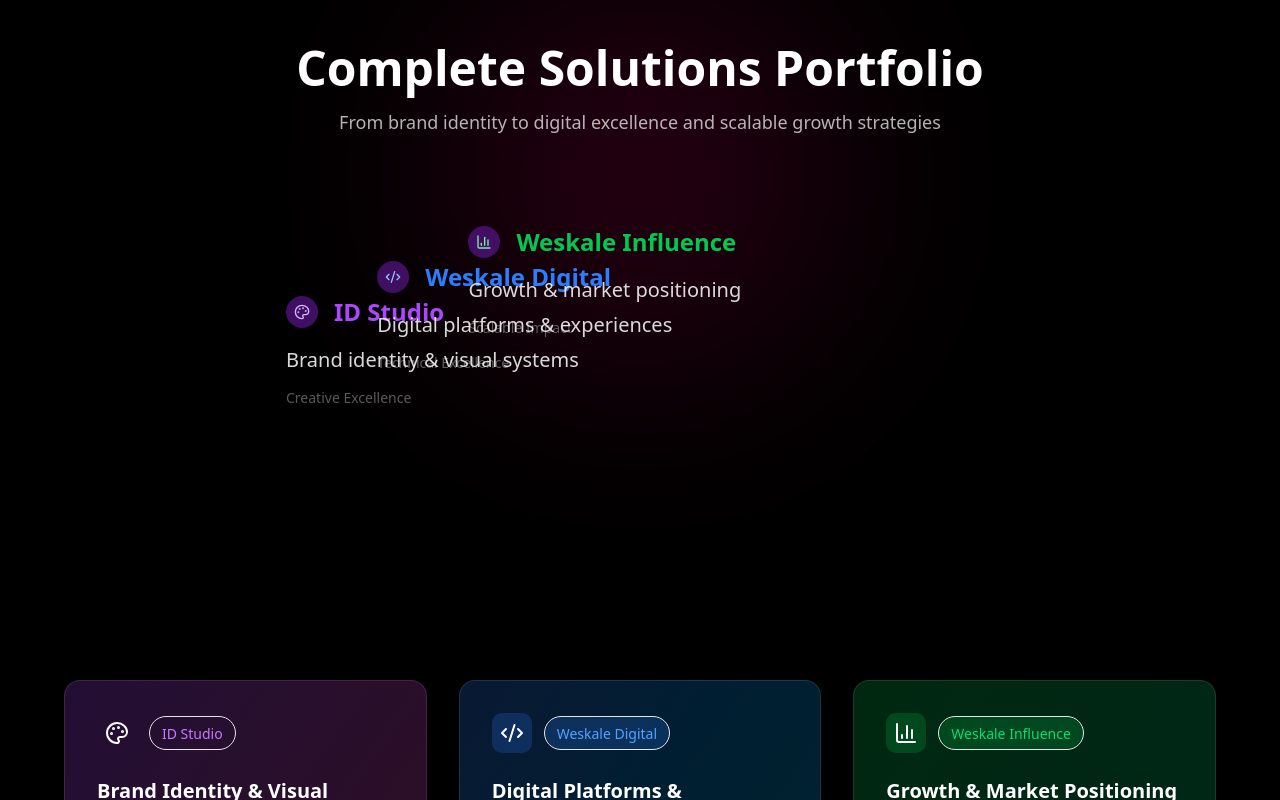
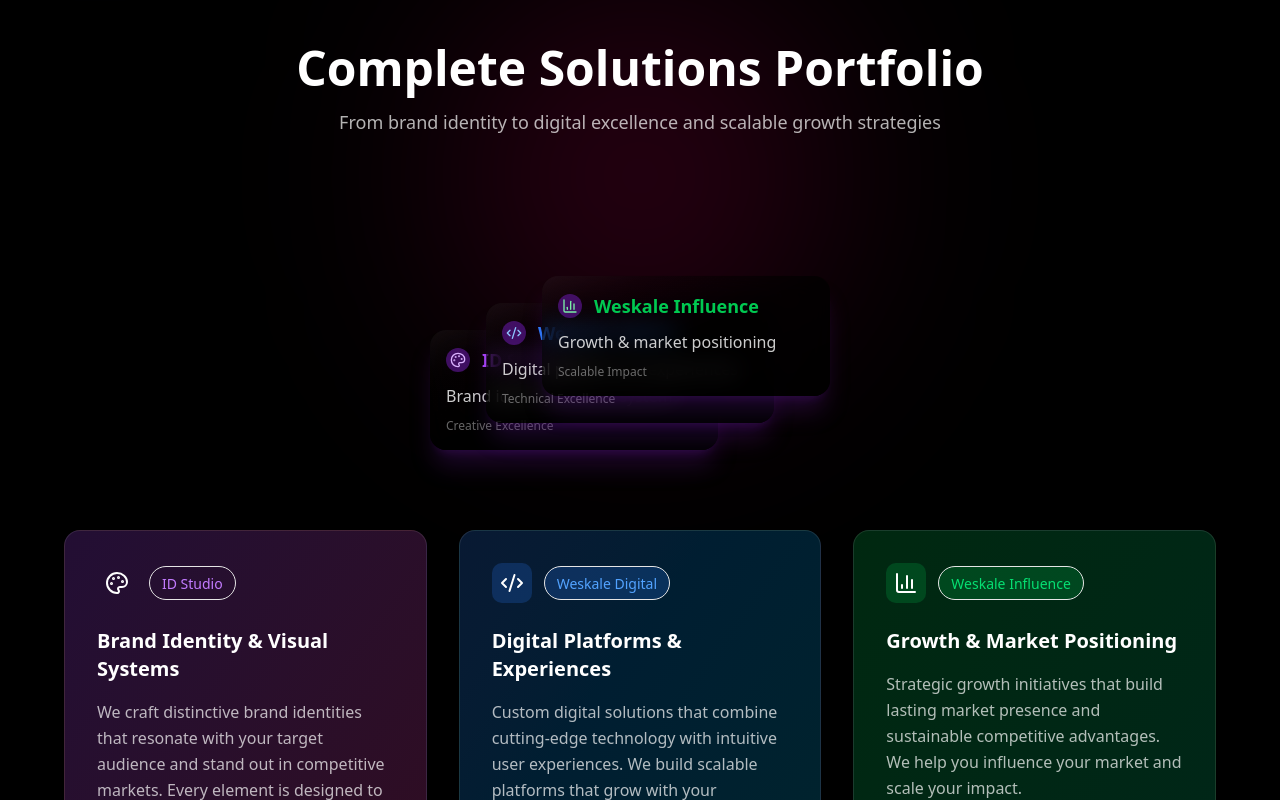
Before and after one commit to LeOuazz/Weskale, a Next.js app: page /solutions in a window 1280 px wide. Shown: the part 594-1394 px from the top of the page. Built offline with nearby package versions, Linux system fonts and the light colour scheme.

Commit message:
final push

```diff
--- a/src/app/component/display-cards.tsx
+++ b/src/app/component/display-cards.tsx
@@ -1,8 +1,10 @@
+"use client";
+
 "use client";
 import React, { useState } from "react";
-import { motion, useInView, AnimatePresence } from "framer-motion";
+import { motion, AnimatePresence } from "framer-motion";
+import { cn } from "@/lib/utils"; // assuming you use your util for cn()
 import { Sparkles } from "lucide-react";
-import { cn } from "@/lib/utils";
 
 interface DisplayCardProps {
   className?: string;
@@ -23,109 +25,86 @@
 const colorVariants = {
   purple: {
     bg: "bg-purple-900/70",
-    ring: "ring-purple-500/40",
+    ring: "ring-purple-500/30",
     text: "text-purple-300",
-    shadow: "shadow-purple-900/40",
+    shadow: "shadow-purple-900/30",
   },
   blue: {
     bg: "bg-blue-900/70",
-    ring: "ring-blue-500/40",
+    ring: "ring-blue-500/30",
     text: "text-blue-300",
-    shadow: "shadow-blue-900/40",
+    shadow: "shadow-blue-900/30",
   },
   green: {
     bg: "bg-green-900/70",
-    ring: "ring-green-500/40",
+    ring: "ring-green-500/30",
     text: "text-green-300",
-    shadow: "shadow-green-900/40",
+    shadow: "shadow-green-900/30",
   },
 };
 
-// Use this for your main hero cards section:
 export default function DisplayCards({ cards }: DisplayCardsProps) {
   const [openIdx, setOpenIdx] = useState<number | null>(null);
-  const ref = React.useRef<HTMLDivElement>(null);
-  const isInView = useInView(ref, { once: true, margin: "-20% 0px" });
 
-  // Card size: Make them bold & larger (responsive)
-  const cardWidth = "w-[25rem] max-w-[92vw] min-h-[230px] md:w-[27rem] md:min-h-[260px] xl:w-[30rem] xl:min-h-[320px]";
-
-  // Desktop stacking offsets (spread/fan look)
-  const desktopStack = [
+  // Spacing for "stacked" cards on desktop
+  const desktopPositions = [
     "left-0 bottom-0 z-10",
-    "left-20 bottom-9 z-20",
-    "left-40 bottom-18 z-30",
+    "left-14 bottom-8 z-20",
+    "left-28 bottom-16 z-30",
   ];
 
-  // Animation (stagger, fly in & scale)
-  const cardVariants = (delay: number) => ({
-    hidden: { opacity: 0, y: 70, scale: 0.93 },
-    visible: {
-      opacity: 1,
-      y: 0,
-      scale: 1,
-      transition: {
-        delay,
-        duration: 0.75,
-        type: "spring",
-        stiffness: 110,
-        damping: 18,
-      },
-    },
-  });
-
+  // Responsive: show vertical on mobile
   return (
-      <div
-          ref={ref}
-          className="relative flex items-end justify-center h-[380px] md:h-[370px] xl:h-[400px] select-none"
-      >
-        {/* Mobile: vertical stack, bigger */}
-        <div className="flex flex-col gap-8 md:hidden w-full">
+      <div className="relative w-full flex items-end justify-center min-h-[250px] md:min-h-[250px] max-w-2xl mx-auto select-none">
+        {/* Mobile: vertical stack */}
+        <div className="flex flex-col gap-6 md:hidden w-full">
           {cards?.map((card, idx) => {
             const color = card.color ?? "purple";
             return (
                 <motion.div
                     key={idx}
                     className={cn(
-                        "relative w-full rounded-3xl border-2 border-white/10 bg-black/90 backdrop-blur-lg shadow-2xl cursor-pointer px-6 py-7",
-                        cardWidth,
+                        "relative w-full rounded-2xl border-2 border-white/10 bg-black/80 backdrop-blur-lg shadow-lg cursor-pointer px-5 py-6 transition-all duration-300",
                         colorVariants[color].shadow,
-                        openIdx === idx ? `ring-2 ${colorVariants[color].ring}` : "hover:ring-1 hover:ring-white/20",
-                        openIdx === idx ? "z-40 scale-105" : "hover:scale-101"
+                        openIdx === idx ? `ring-2 ${colorVariants[color].ring}` : "",
+                        openIdx === idx ? "z-40 scale-105" : "hover:scale-102"
                     )}
-                    initial="hidden"
-                    animate={isInView ? "visible" : "hidden"}
-                    variants={cardVariants(idx * 0.18)}
                     onClick={() => setOpenIdx(openIdx === idx ? null : idx)}
+                    initial={{ opacity: 0, y: 18 }}
+                    animate={{ opacity: 1, y: 0 }}
+                    transition={{ duration: 0.45, type: "spring", stiffness: 140 }}
                 >
                   <CardContent card={card} open={openIdx === idx} />
                 </motion.div>
             );
           })}
         </div>
-        {/* Desktop: stacked, animated, fanned */}
-        <div className="hidden md:block relative w-[600px] xl:w-[740px] h-[320px]">
+        {/* Desktop: layered cards */}
+        <div className="hidden md:block relative w-[420px] min-h-[240px]">
           {cards?.map((card, idx) => {
             const color = card.color ?? "purple";
             return (
                 <motion.div
                     key={idx}
                     className={cn(
-                        "absolute transition-all duration-700 ease-[cubic-bezier(.22,1,.36,1)] rounded-3xl cursor-pointer",
-                        cardWidth,
+                        "absolute transition-all duration-500 ease-[cubic-bezier(.22,1,.36,1)] w-[18rem] shadow-xl rounded-2xl cursor-pointer",
                         colorVariants[color].shadow,
-                        desktopStack[idx],
-                        openIdx === idx ? `ring-2 ${colorVariants[color].ring} z-40 scale-105` : "hover:scale-101",
-                        openIdx !== null && openIdx !== idx ? "blur-[2.5px] grayscale-[55%] opacity-70 z-0" : ""
+                        desktopPositions[idx],
+                        openIdx === idx ? `ring-2 ${colorVariants[color].ring} z-40 scale-105` : "hover:scale-102",
+                        openIdx !== null && openIdx !== idx ? "blur-[2px] grayscale-[60%] opacity-70 z-0" : ""
                     )}
-                    initial="hidden"
-                    animate={isInView ? "visible" : "hidden"}
-                    variants={cardVariants(idx * 0.21)}
+                    style={{
+                      left: `${idx * 3.5}rem`,
+                      bottom: `${idx * 1.7}rem`,
+                    }}
                     onClick={() => setOpenIdx(openIdx === idx ? null : idx)}
-                    style={{
-                      left: `calc(${idx * 5.7}rem)`,
-                      bottom: `${idx * 2.2}rem`,
+                    initial={{ opacity: 0, y: 22, scale: 0.96 }}
+                    animate={{
+                      opacity: 1,
+                      y: openIdx === idx ? -16 : 0,
+                      scale: openIdx === idx ? 1.08 : 1,
                     }}
+                    transition={{ duration: 0.45, type: "spring", stiffness: 120 }}
                 >
                   <CardContent card={card} open={openIdx === idx} />
                 </motion.div>
@@ -136,6 +115,7 @@
   );
 }
 
+// Card Content (for re-use)
 function CardContent({
                        card,
                        open,
@@ -145,46 +125,35 @@
 }) {
   const color = card.color ?? "purple";
   return (
-      <div className="relative flex flex-col justify-between w-full rounded-2xl px-3 sm:px-4 pt-4 pb-3 min-h-[140px] transition">
-        <div className="flex items-center gap-4 mb-3">
-        <span
-            className={cn(
-                "inline-block rounded-full p-2 bg-opacity-60 shadow",
-                colorVariants[color].bg
-            )}
-        >
-          {card.icon ?? <Sparkles className="size-6 text-blue-200" />}
+      <div className="relative flex flex-col justify-between w-full rounded-2xl px-4 py-4 min-h-[120px] bg-gradient-to-br from-white/5 via-black/70 to-black/80 backdrop-blur-md transition">
+        <div className="flex items-center gap-3 mb-2">
+        <span className={cn(
+            "inline-block rounded-full p-1",
+            colorVariants[color].bg
+        )}>
+          {card.icon ?? <Sparkles className="size-5 text-blue-200" />}
         </span>
-          <span
-              className={cn(
-                  "font-semibold text-xl xl:text-2xl",
-                  colorVariants[color].text,
-                  card.titleClassName
-              )}
-          >
+          <span className={cn("font-semibold text-lg", colorVariants[color].text, card.titleClassName)}>
           {card.title ?? "Featured"}
         </span>
         </div>
-        <div className="text-lg xl:text-xl font-medium text-white/85 mb-1">
-          {card.description ?? "Discover amazing content"}
-        </div>
-        <div className="mt-1 text-sm text-white/35">
-          {card.date ?? "Just now"}
-        </div>
+        <div className="text-base font-medium text-white/80">{card.description ?? "Discover amazing content"}</div>
+        <div className="mt-2 text-xs text-white/40">{card.date ?? "Just now"}</div>
         <AnimatePresence>
           {open && (
               <motion.div
-                  initial={{ opacity: 0, y: 32 }}
+                  initial={{ opacity: 0, y: 20 }}
                   animate={{ opacity: 1, y: 0 }}
-                  exit={{ opacity: 0, y: 40 }}
-                  transition={{ duration: 0.26 }}
+                  exit={{ opacity: 0, y: 24 }}
+                  transition={{ duration: 0.25 }}
                   className={cn(
-                      "mt-7 p-5 rounded-2xl shadow-inner text-white/95 border border-white/10 backdrop-blur-lg text-base xl:text-lg font-normal",
+                      "mt-5 p-4 rounded-xl shadow-inner text-white/90 border border-white/10",
                       colorVariants[color].bg
                   )}
               >
-                {card.details ??
-                    "Lorem ipsum dolor sit amet, consectetur adipiscing elit. Sed non risus."}
+                <div className="text-sm">
+                  {card.details ?? "Lorem ipsum dolor sit amet, consectetur adipiscing elit. Sed non risus."}
+                </div>
               </motion.div>
           )}
         </AnimatePresence>
```
